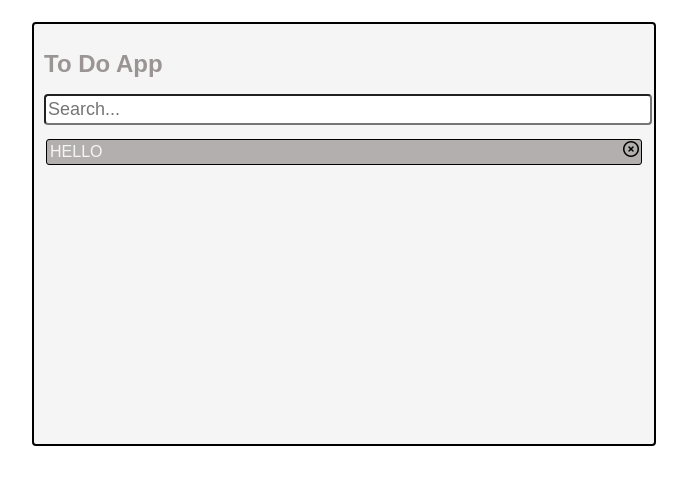
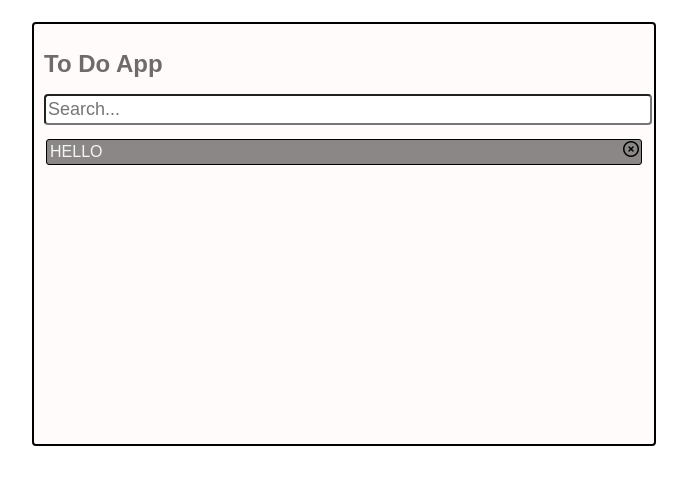
Before and after one commit to shubhams3423/Todoapp, a plain HTML site: page index.html in a window 1280 px wide. Shown: the whole page, without its empty margins (296-983 px from the left). Drawn offline with Linux system fonts and the light colour scheme.

Commit message:
changed background color

```diff
--- a/index.css
+++ b/index.css
@@ -18,7 +18,7 @@
     font-family: sans-serif;
     font-size: 12px;
     padding: 10px;
-    background-color:whitesmoke;
+    background-color:rgb(255, 251, 251);
     border-radius: 4px;
     margin-top: 12px;
     /* max-height: auto; */
@@ -29,7 +29,7 @@
 
  }
  h1{
-   color: rgb(155, 148, 148);
+   color: rgb(112, 107, 107);
  }
 #text{
   width: 100%;
@@ -49,7 +49,7 @@
   align-items: center;
     border: 1px solid black;
     border-radius: 3px;
-    background-color: rgb(180, 175, 175);
+    background-color:rgb(139, 135, 135);
      margin-bottom: 5px;
     text-align: justify;
   padding:2px 22px 2px 3px;
```
